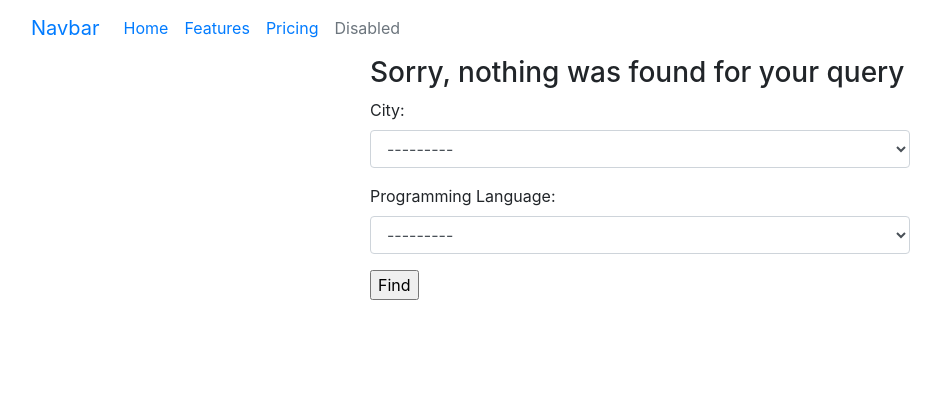
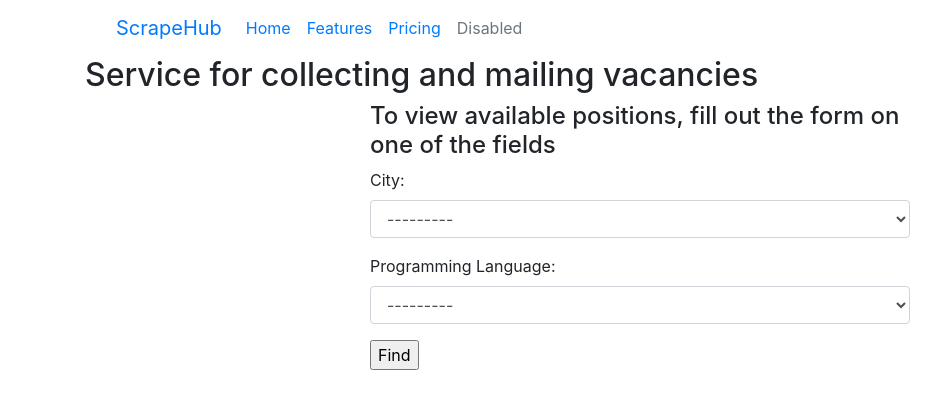
Before and after one commit to Frolov-Andrey2405/ScrapeHub, a Django app: page / in a window 1280 px wide. Shown: the top 409 px of the page, without its empty margins (0-941 px from the left). Run offline with Django 4.2, Linux system fonts and the light colour scheme; data comes from the database, SQL or seed files in the repository.

Commit message:
Reorganizing display functions

```diff
--- a/src/app/templates/scraping/home.html
+++ b/src/app/templates/scraping/home.html
@@ -3,29 +3,14 @@
 {% block title %}Home{% endblock %}
 
 {% block content %}
-{% for obj in object_list %}
-
-<div class="card my-3">
-    <h5 class="card-header"><a href="{{obj.url}}">{{obj.title}}</a></h5>
-    <div class="card-body">
-        <h4>{{obj.company}}</h4>
-        <p class="card-text">{{obj.description}}</p>
-        <p>{{obj.city.name}} | {{obj.language.name}} | <small>{{obj.time_stamp}}</small></p>
-    </div>
+<div class="row">
+    <div class="col"><h2>Service for collecting and mailing vacancies</h2></div>
 </div>
-
-{% empty %}
-<div class="row">
-    <div class="col-md-6 mx-auto">
-        <h3>Sorry, nothing was found for your query</h3>
-    </div>
-</div>
-
-{% endfor %}
 
 <div class="row">
     <div class="col-md-6 mx-auto">
-        <form method="get" action="">
+        <h4>To view available positions, fill out the form on one of the fields</h4>
+        <form method="get" action="{% url 'list' %}">
 
             <div class="form-group">
                 {{form.as_p}}
--- a/src/app/views.py
+++ b/src/app/views.py
@@ -6,6 +6,12 @@ from app.models import Job
 
 
 def home_view(request):
+    form = FindForm()
+    return render(
+        request, 'scraping/home.html', {'form': form})
+
+
+def list_view(request):
     form = FindForm()
     city = request.GET.get('city')
     language = request.GET.get('language')
@@ -21,4 +27,4 @@ def home_view(request):
         qs = Job.objects.filter(**_filter)
 
     return render(
-        request, 'scraping/home.html', {'object_list': qs, 'form': form})
+        request, 'scraping/list.html', {'object_list': qs, 'form': form})
--- a/src/scraping_service/urls.py
+++ b/src/scraping_service/urls.py
@@ -16,9 +16,10 @@ Including another URLconf
 """
 from django.contrib import admin
 from django.urls import path
-from app.views import home_view
+from app.views import home_view, list_view
 
 urlpatterns = [
     path('admin/', admin.site.urls),
-    path('', home_view),
+    path('list/', list_view, name='list'),
+    path('', home_view, name='home'),
 ]
--- a/src/templates/base.html
+++ b/src/templates/base.html
@@ -14,10 +14,10 @@
 </head>
 
 <body>
-
+<div class="container">
   <nav class="navbar navbar-expand-lg bg-body-tertiary">
     <div class="container-fluid">
-      <a class="navbar-brand" href="#">Navbar</a>
+      <a class="navbar-brand" href="{% url 'home' %}">ScrapeHub</a>
       <button class="navbar-toggler" type="button" data-bs-toggle="collapse" data-bs-target="#navbarNav"
         aria-controls="navbarNav" aria-expanded="false" aria-label="Toggle navigation">
         <span class="navbar-toggler-icon"></span>
@@ -40,6 +40,7 @@
       </div>
     </div>
   </nav>
+</div>
 
   <div class="container">{% block content %}{% endblock %}</div>
   <!-- Optional JavaScript -->
@@ -53,6 +54,8 @@
   <script src="https://cdn.jsdelivr.net/npm/bootstrap@4.4.1/dist/js/bootstrap.min.js"
     integrity="sha384-wfSDF2E50Y2D1uUdj0O3uMBJnjuUD4Ih7YwaYd1iqfktj0Uod8GCExl3Og8ifwB6"
     crossorigin="anonymous"></script>
+
 </body>
 
+
 </html>
```
Also changed, not shown: src/app/templates/scraping/list.html (added, +40 -0 lines).
